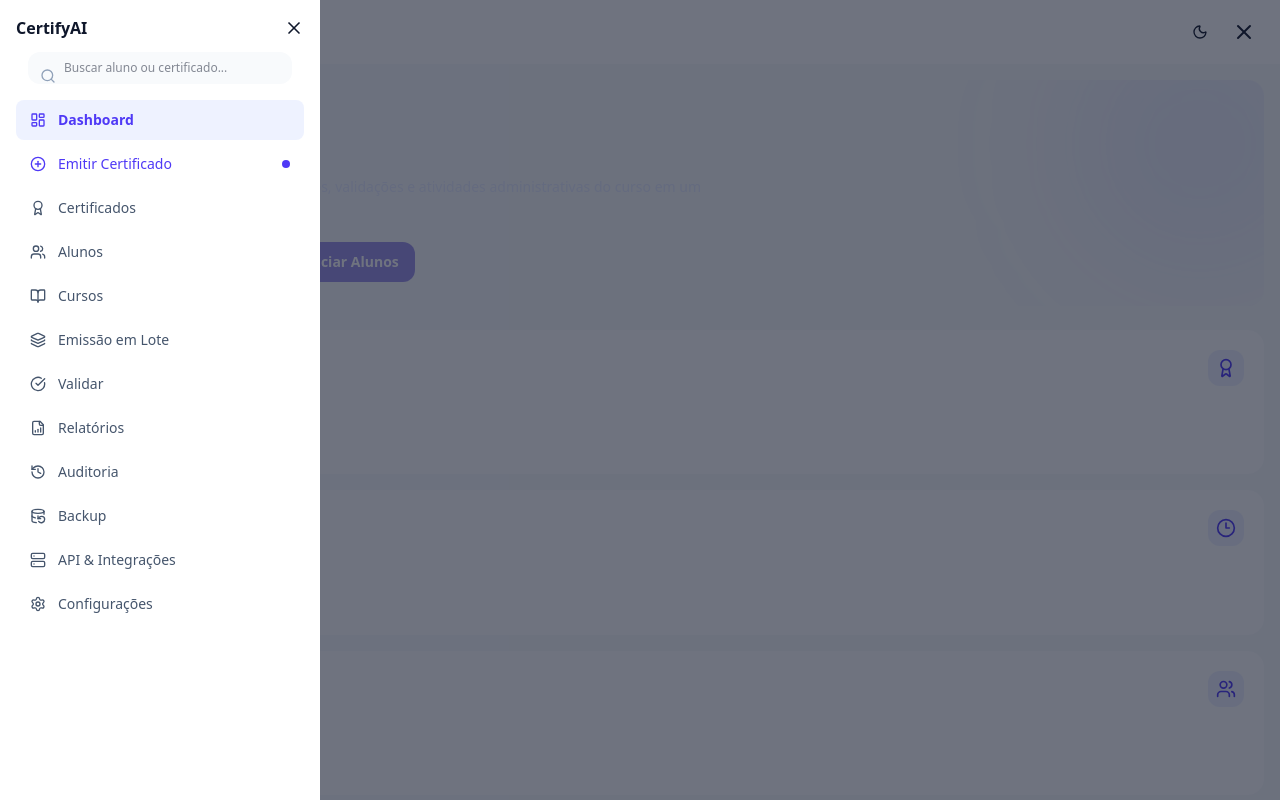
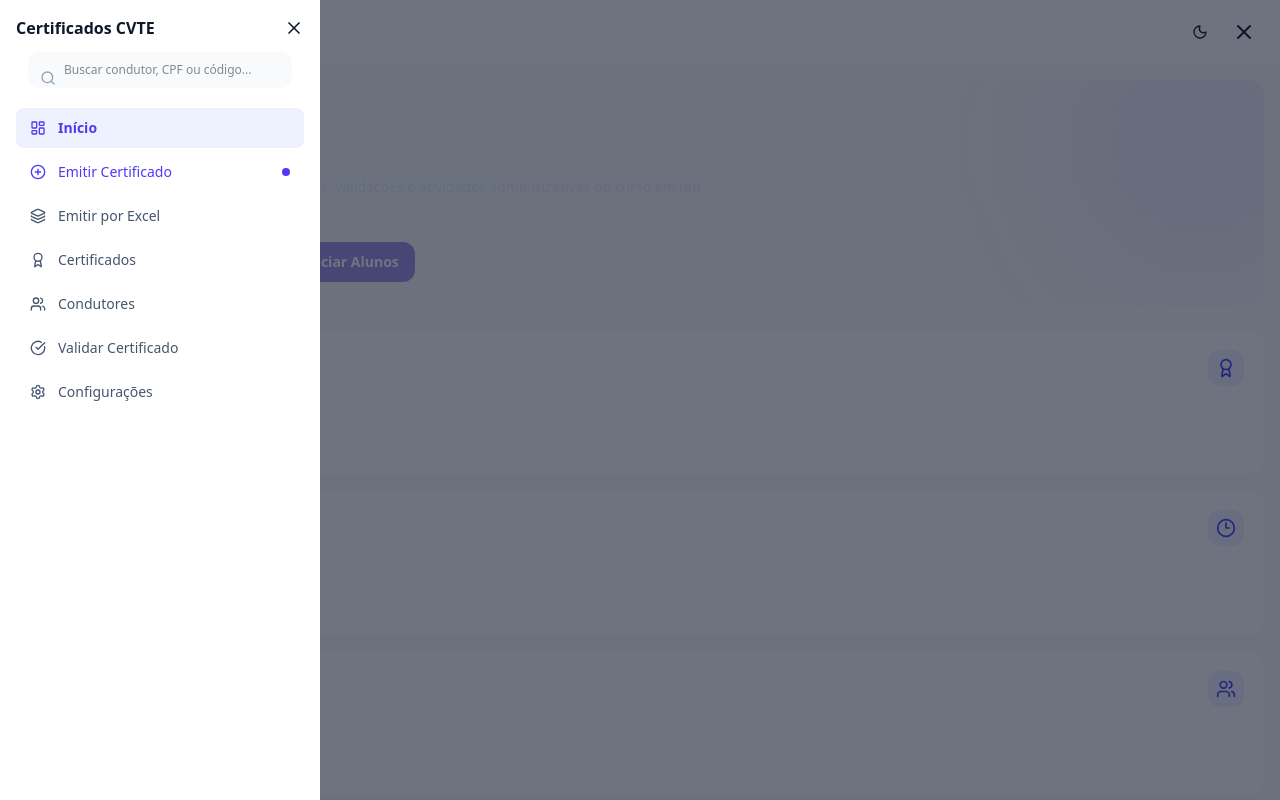
Before and after one commit to glaydsonaraujo25-cloud/Certificados, a React (Vite) app: page / in a window 1280 px wide. Both pictures are taken after a click on the button 1244 px from the left and 32 px from the top of the page. Shown: the top 800 px of the page. Built offline with nearby package versions, Linux system fonts and the light colour scheme.

Commit message:
refactor: simplificar navegação do app CVTE

```diff
--- a/src/components/Layout.tsx
+++ b/src/components/Layout.tsx
@@ -1,33 +1,28 @@
 import React, { useMemo, useState } from 'react';
 import { useApp } from '../context/AppContext';
-import { LayoutDashboard, Award, PlusCircle, BookOpen, Users, Layers, CheckCircle, Settings, Server, Sun, Moon, Menu, X, History, DatabaseBackup, FileBarChart, Search } from 'lucide-react';
+import { LayoutDashboard, Award, PlusCircle, Users, Layers, CheckCircle, Settings, Sun, Moon, Menu, X, Search } from 'lucide-react';
 
 interface LayoutProps { children: React.ReactNode; }
 
 export const Layout: React.FC<LayoutProps> = ({ children }) => {
-  const { user, theme, toggleTheme, currentView, setCurrentView, institution, switchUserRole, students, certificates, setValidationSearchCode } = useApp();
+  const { theme, toggleTheme, currentView, setCurrentView, institution, students, certificates, setValidationSearchCode } = useApp();
   const [mobileMenuOpen, setMobileMenuOpen] = useState(false);
   const [quickSearch, setQuickSearch] = useState('');
 
   const navItems = [
-    { id: 'dashboard', label: 'Dashboard', icon: LayoutDashboard },
+    { id: 'dashboard', label: 'Início', icon: LayoutDashboard },
     { id: 'create-certificate', label: 'Emitir Certificado', icon: PlusCircle, highlight: true },
+    { id: 'batch-emission', label: 'Emitir por Excel', icon: Layers },
     { id: 'certificates', label: 'Certificados', icon: Award },
-    { id: 'students', label: 'Alunos', icon: Users },
-    { id: 'courses', label: 'Cursos', icon: BookOpen },
-    { id: 'batch-emission', label: 'Emissão em Lote', icon: Layers },
-    { id: 'validate', label: 'Validar', icon: CheckCircle },
-    { id: 'reports', label: 'Relatórios', icon: FileBarChart },
-    { id: 'audit', label: 'Auditoria', icon: History },
-    { id: 'backup', label: 'Backup', icon: DatabaseBackup },
-    { id: 'api', label: 'API & Integrações', icon: Server },
+    { id: 'students', label: 'Condutores', icon: Users },
+    { id: 'validate', label: 'Validar Certificado', icon: CheckCircle },
     { id: 'settings', label: 'Configurações', icon: Settings },
   ];
 
   const searchResults = useMemo(() => {
     const q = quickSearch.trim().toLowerCase();
     if (q.length < 2) return [];
-    const studentResults = students.filter((s) => s.fullName.toLowerCase().includes(q) || s.email.toLowerCase().includes(q) || (s.documentNumber || '').includes(quickSearch)).slice(0, 4).map((s) => ({ id: s.id, type: 'student' as const, title: s.fullName, subtitle: s.documentNumber || s.email }));
+    const studentResults = students.filter((s) => s.fullName.toLowerCase().includes(q) || s.email.toLowerCase().includes(q) || (s.documentNumber || '').includes(quickSearch) || (s.registrationNumber || '').includes(quickSearch)).slice(0, 4).map((s) => ({ id: s.id, type: 'student' as const, title: s.fullName, subtitle: s.documentNumber || s.registrationNumber || s.email }));
     const certificateResults = certificates.filter((c) => c.studentName.toLowerCase().includes(q) || c.code.toLowerCase().includes(q) || (c.studentDocument || '').includes(quickSearch)).slice(0, 4).map((c) => ({ id: c.id, type: 'certificate' as const, title: c.studentName, subtitle: c.code, code: c.code }));
     return [...studentResults, ...certificateResults].slice(0, 8);
   }, [quickSearch, students, certificates]);
@@ -46,19 +41,21 @@
 
   const handleNavClick = (viewId: string) => { setCurrentView(viewId); setMobileMenuOpen(false); setQuickSearch(''); };
 
-  const QuickSearch = () => <div className="relative px-3 pb-2">
-    <div className="relative"><Search className="absolute left-3 top-1/2 -translate-y-1/2 w-4 h-4 text-slate-400" /><input value={quickSearch} onChange={(e) => setQuickSearch(e.target.value)} placeholder="Buscar aluno ou certificado..." className="w-full pl-9 pr-3 py-2 rounded-xl bg-slate-50 dark:bg-slate-800 border border-slate-200 dark:border-slate-700 text-xs focus:outline-none focus:ring-2 focus:ring-indigo-500" /></div>
-    {searchResults.length > 0 && <div className="absolute left-3 right-3 top-11 z-50 bg-white dark:bg-slate-900 border border-slate-200 dark:border-slate-700 rounded-xl shadow-xl overflow-hidden">{searchResults.map((result) => <button key={`${result.type}-${result.id}`} onClick={() => handleResult(result)} className="w-full text-left px-3 py-2.5 hover:bg-slate-50 dark:hover:bg-slate-800 border-b last:border-b-0 border-slate-100 dark:border-slate-800"><div className="text-xs font-bold truncate">{result.title}</div><div className="text-[10px] text-slate-500 truncate">{result.type === 'certificate' ? 'Certificado' : 'Aluno'} • {result.subtitle}</div></button>)}</div>}
+  const QuickSearch = () => <div className="relative px-3 pb-3">
+    <div className="relative"><Search className="absolute left-3 top-1/2 -translate-y-1/2 w-4 h-4 text-slate-400" /><input value={quickSearch} onChange={(e) => setQuickSearch(e.target.value)} placeholder="Buscar condutor, CPF ou código..." className="w-full pl-9 pr-3 py-2.5 rounded-xl bg-slate-50 dark:bg-slate-800 border border-slate-200 dark:border-slate-700 text-xs focus:outline-none focus:ring-2 focus:ring-indigo-500" /></div>
+    {searchResults.length > 0 && <div className="absolute left-3 right-3 top-12 z-50 bg-white dark:bg-slate-900 border border-slate-200 dark:border-slate-700 rounded-xl shadow-xl overflow-hidden">{searchResults.map((result) => <button key={`${result.type}-${result.id}`} onClick={() => handleResult(result)} className="w-full text-left px-3 py-2.5 hover:bg-slate-50 dark:hover:bg-slate-800 border-b last:border-b-0 border-slate-100 dark:border-slate-800"><div className="text-xs font-bold truncate">{result.title}</div><div className="text-[10px] text-slate-500 truncate">{result.type === 'certificate' ? 'Certificado' : 'Condutor'} • {result.subtitle}</div></button>)}</div>}
   </div>;
 
-  const Navigation = ({ mobile = false }: { mobile?: boolean }) => <nav className={`${mobile ? 'mt-2 max-h-[calc(100vh-230px)]' : 'p-3 pt-1 max-h-[calc(100vh-275px)]'} space-y-1 overflow-y-auto`}>
-    {navItems.map((item) => { const Icon = item.icon; const isActive = currentView === item.id; return <button key={item.id} onClick={() => handleNavClick(item.id)} className={`w-full flex items-center justify-between px-3.5 py-2.5 rounded-lg text-sm font-medium transition-all ${isActive ? 'bg-indigo-50 dark:bg-indigo-950/50 text-indigo-600 dark:text-indigo-400 font-semibold' : item.highlight ? 'text-indigo-600 dark:text-indigo-400 hover:bg-indigo-50/50 dark:hover:bg-indigo-950/30' : 'text-slate-600 dark:text-slate-300 hover:bg-slate-100 dark:hover:bg-slate-800/70'}`}><div className="flex items-center gap-3"><Icon className="w-4 h-4" /><span>{item.label}</span></div>{item.highlight && !isActive && <span className="w-2 h-2 rounded-full bg-indigo-600 animate-pulse" />}</button>; })}
+  const Navigation = ({ mobile = false }: { mobile?: boolean }) => <nav className={`${mobile ? 'mt-2' : 'px-3'} space-y-1`}>
+    {navItems.map((item) => { const Icon = item.icon; const isActive = currentView === item.id; return <button key={item.id} onClick={() => handleNavClick(item.id)} className={`w-full flex items-center justify-between px-3.5 py-2.5 rounded-lg text-sm font-medium transition-all ${isActive ? 'bg-indigo-50 dark:bg-indigo-950/50 text-indigo-600 dark:text-indigo-400 font-semibold' : item.highlight ? 'text-indigo-600 dark:text-indigo-400 hover:bg-indigo-50/50 dark:hover:bg-indigo-950/30' : 'text-slate-600 dark:text-slate-300 hover:bg-slate-100 dark:hover:bg-slate-800/70'}`}><div className="flex items-center gap-3"><Icon className="w-4 h-4" /><span>{item.label}</span></div>{item.highlight && !isActive && <span className="w-2 h-2 rounded-full bg-indigo-600" />}</button>; })}
   </nav>;
 
   return <div className="min-h-screen bg-slate-50 dark:bg-slate-950 text-slate-900 dark:text-slate-100 flex flex-col md:flex-row transition-colors">
-    <header className="md:hidden flex items-center justify-between px-4 py-3 bg-white dark:bg-slate-900 border-b border-slate-200 dark:border-slate-800 sticky top-0 z-40"><div className="flex items-center gap-2.5"><div className="w-8 h-8 rounded-lg bg-indigo-600 flex items-center justify-center text-white"><Award className="w-5 h-5" /></div><div><span className="font-bold text-base">CertifyAI</span><span className="text-[10px] block text-indigo-600 -mt-1">Certificados Digitais</span></div></div><div className="flex gap-2"><button onClick={toggleTheme} className="p-2">{theme === 'dark' ? <Sun className="w-4 h-4" /> : <Moon className="w-4 h-4" />}</button><button onClick={() => setMobileMenuOpen(!mobileMenuOpen)} className="p-2">{mobileMenuOpen ? <X className="w-6 h-6" /> : <Menu className="w-6 h-6" />}</button></div></header>
-    <aside className="hidden md:flex flex-col w-64 bg-white dark:bg-slate-900 border-r border-slate-200 dark:border-slate-800 shrink-0 justify-between h-screen sticky top-0"><div className="min-h-0"><div className="p-5 border-b border-slate-100 dark:border-slate-800 flex items-center gap-3"><div className="w-9 h-9 rounded-xl bg-indigo-600 flex items-center justify-center text-white"><Award className="w-5 h-5" /></div><div className="min-w-0"><h1 className="font-extrabold text-lg">Certify<span className="text-indigo-600">AI</span></h1><p className="text-xs text-slate-500 truncate max-w-[150px]">{institution.name || 'Instituição'}</p></div></div><div className="pt-3"><QuickSearch /></div><Navigation /></div><div className="p-3 border-t border-slate-100 dark:border-slate-800 space-y-2"><div className="p-2.5 rounded-lg bg-slate-50 dark:bg-slate-800 text-xs"><div className="flex justify-between mb-2"><span>Perfil</span><strong>{user?.role === 'admin' ? 'Administrador' : 'Instrutor'}</strong></div><button onClick={() => switchUserRole(user?.role === 'admin' ? 'instructor' : 'admin')} className="w-full py-1.5 rounded bg-white dark:bg-slate-700 border border-slate-200 dark:border-slate-600">Alternar perfil</button></div></div></aside>
-    {mobileMenuOpen && <div className="md:hidden fixed inset-0 z-50 bg-slate-900/60 flex"><div className="w-80 bg-white dark:bg-slate-900 h-full p-4 shadow-2xl"><div className="flex justify-between items-center pb-3"><strong>CertifyAI</strong><button onClick={() => setMobileMenuOpen(false)}><X className="w-5 h-5" /></button></div><QuickSearch /><Navigation mobile /></div><div className="flex-1" onClick={() => setMobileMenuOpen(false)} /></div>}
+    <header className="md:hidden flex items-center justify-between px-4 py-3 bg-white dark:bg-slate-900 border-b border-slate-200 dark:border-slate-800 sticky top-0 z-40"><div className="flex items-center gap-2.5"><div className="w-8 h-8 rounded-lg bg-indigo-600 flex items-center justify-center text-white"><Award className="w-5 h-5" /></div><div><span className="font-bold text-base">Certificados CVTE</span><span className="text-[10px] block text-indigo-600 -mt-1">Emissão e controle</span></div></div><div className="flex gap-2"><button onClick={toggleTheme} className="p-2">{theme === 'dark' ? <Sun className="w-4 h-4" /> : <Moon className="w-4 h-4" />}</button><button onClick={() => setMobileMenuOpen(!mobileMenuOpen)} className="p-2">{mobileMenuOpen ? <X className="w-6 h-6" /> : <Menu className="w-6 h-6" />}</button></div></header>
+
+    <aside className="hidden md:flex flex-col w-64 bg-white dark:bg-slate-900 border-r border-slate-200 dark:border-slate-800 shrink-0 h-screen sticky top-0"><div className="p-5 border-b border-slate-100 dark:border-slate-800 flex items-center gap-3"><div className="w-9 h-9 rounded-xl bg-indigo-600 flex items-center justify-center text-white"><Award className="w-5 h-5" /></div><div className="min-w-0"><h1 className="font-extrabold text-lg">Certificados CVTE</h1><p className="text-xs text-slate-500 truncate max-w-[150px]">{institution.name || 'Instituição'}</p></div></div><div className="pt-3"><QuickSearch /></div><Navigation /><div className="mt-auto p-4 text-[10px] text-center text-slate-400">Curso Especializado para Condutores de Veículos de Transporte de Emergência</div></aside>
+
+    {mobileMenuOpen && <div className="md:hidden fixed inset-0 z-50 bg-slate-900/60 flex"><div className="w-80 bg-white dark:bg-slate-900 h-full p-4 shadow-2xl"><div className="flex justify-between items-center pb-3"><strong>Certificados CVTE</strong><button onClick={() => setMobileMenuOpen(false)}><X className="w-5 h-5" /></button></div><QuickSearch /><Navigation mobile /></div><div className="flex-1" onClick={() => setMobileMenuOpen(false)} /></div>}
     <main className="flex-1 min-w-0 flex flex-col min-h-screen overflow-y-auto">{children}</main>
   </div>;
 };
```
